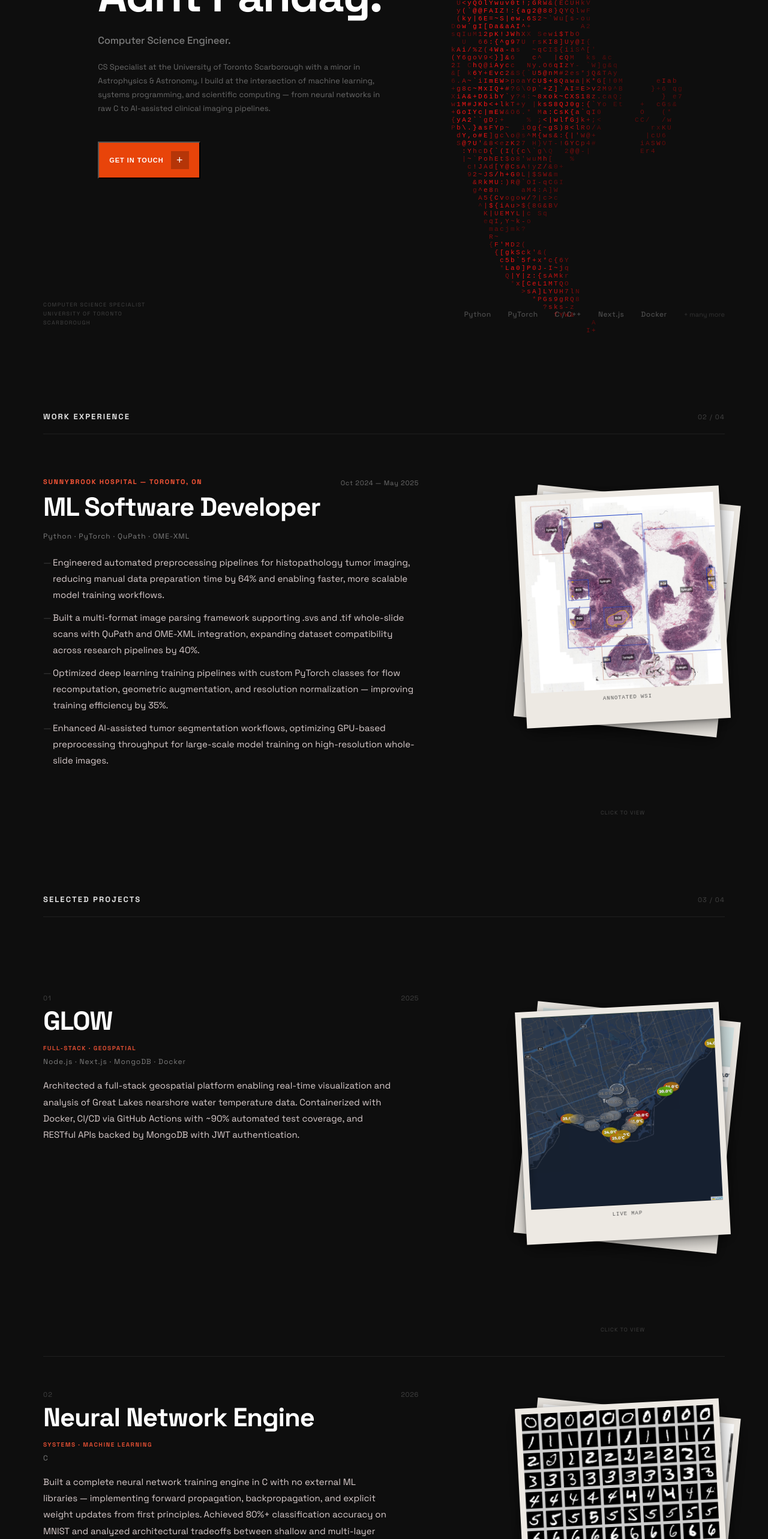
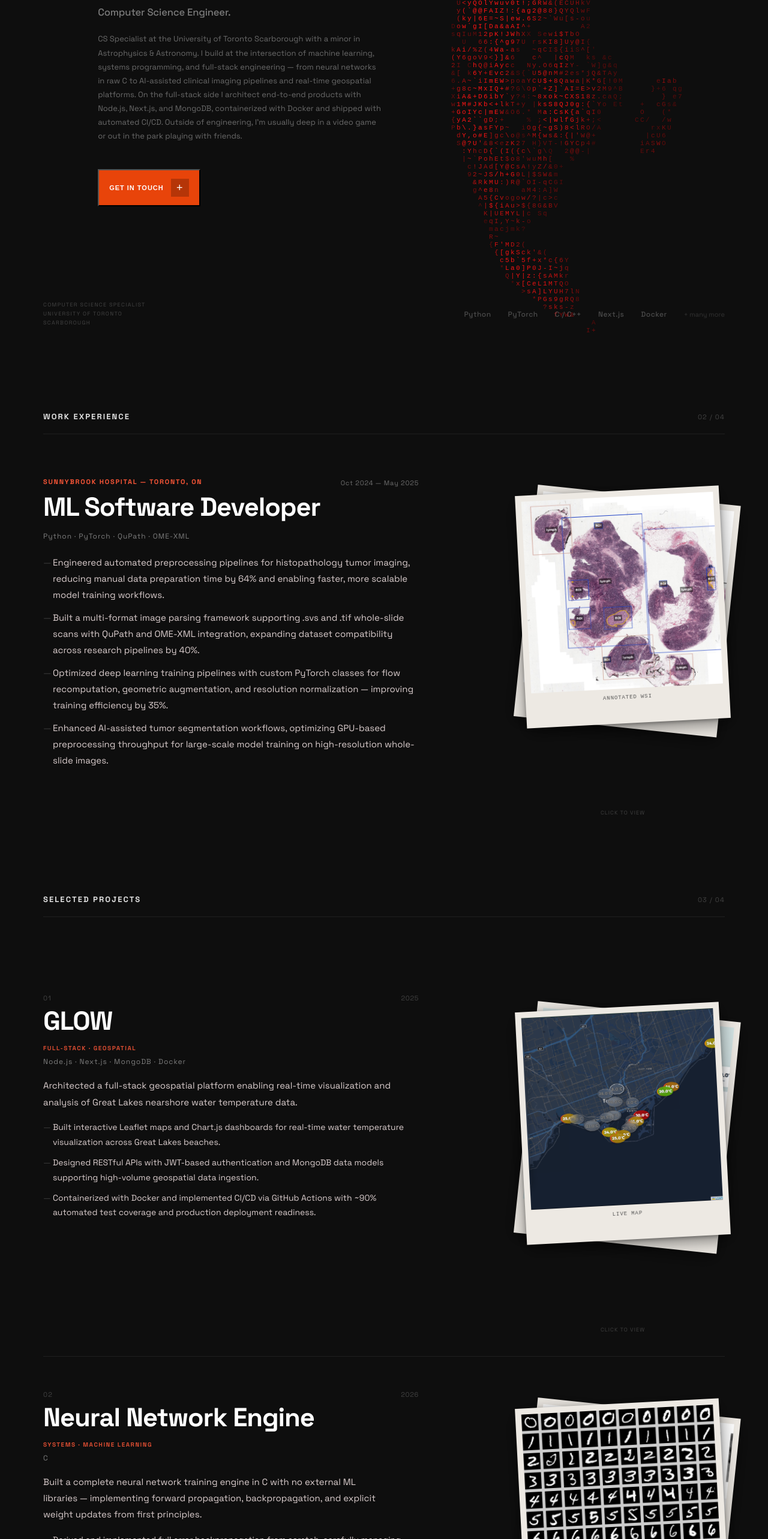
Before and after one commit to Adrit-3001/portfolio, a Next.js app: page / in a window 1280 px wide. Shown: the part 234-2800 px from the top of the page at 60% size. Built offline with nearby package versions, Linux system fonts and the light colour scheme.

Commit message:
polished more and more context

```diff
--- a/src/app/globals.css
+++ b/src/app/globals.css
@@ -429,6 +429,29 @@ h1 {
   color: rgba(255,255,255,0.18);
 }
 
+.proj-bullets {
+  list-style: none;
+  display: flex;
+  flex-direction: column;
+  gap: 9px;
+  margin-top: 16px;
+}
+
+.proj-bullets li {
+  font-size: 14px;
+  color: rgb(218, 205, 205);
+  line-height: 1.78;
+  padding-left: 16px;
+  position: relative;
+}
+
+.proj-bullets li::before {
+  content: '—';
+  position: absolute;
+  left: 0;
+  color: rgba(255,255,255,0.18);
+}
+
 /* ── POLAROID COLUMN ── */
 .polaroid-col {
   opacity: 0;
--- a/src/components/Hero.jsx
+++ b/src/components/Hero.jsx
@@ -42,8 +42,12 @@ export default function Hero() {
         <p className="hero-desc">
           CS Specialist at the University of Toronto Scarborough with a minor in
           Astrophysics &amp; Astronomy. I build at the intersection of machine
-          learning, systems programming, and scientific computing — from neural
-          networks in raw C to AI-assisted clinical imaging pipelines.
+          learning, systems programming, and full-stack engineering — from neural
+          networks in raw C to AI-assisted clinical imaging pipelines and
+          real-time geospatial platforms. On the full-stack side I architect
+          end-to-end products with Node.js, Next.js, and MongoDB, containerized
+          with Docker and shipped with automated CI/CD. Outside of engineering,
+          I&apos;m usually deep in a video game or out in the park playing with friends.
         </p>
         <div className="ctas">
           <div className="cta-wrap" ref={wrapRef}>
--- a/src/components/WorkSection.jsx
+++ b/src/components/WorkSection.jsx
@@ -9,7 +9,12 @@ const PROJECTS = [
     year: '2025',
     type: 'Full-Stack · Geospatial',
     stack: 'Node.js · Next.js · MongoDB · Docker',
-    desc: 'Architected a full-stack geospatial platform enabling real-time visualization and analysis of Great Lakes nearshore water temperature data. Containerized with Docker, CI/CD via GitHub Actions with ~90% automated test coverage, and RESTful APIs backed by MongoDB with JWT authentication.',
+    desc: 'Architected a full-stack geospatial platform enabling real-time visualization and analysis of Great Lakes nearshore water temperature data.',
+    bullets: [
+      'Built interactive Leaflet maps and Chart.js dashboards for real-time water temperature visualization across Great Lakes beaches.',
+      'Designed RESTful APIs with JWT-based authentication and MongoDB data models supporting high-volume geospatial data ingestion.',
+      'Containerized with Docker and implemented CI/CD via GitHub Actions with ~90% automated test coverage and production deployment readiness.',
+    ],
     images: [
       {
         src: '/projects/GLOW_home_page.png',
@@ -31,7 +36,12 @@ const PROJECTS = [
     year: '2026',
     type: 'Systems · Machine Learning',
     stack: 'C',
-    desc: 'Built a complete neural network training engine in C with no external ML libraries — implementing forward propagation, backpropagation, and explicit weight updates from first principles. Achieved 80%+ classification accuracy on MNIST and analyzed architectural tradeoffs between shallow and multi-layer networks on CIFAR-10.',
+    desc: 'Built a complete neural network training engine in C with no external ML libraries — implementing forward propagation, backpropagation, and explicit weight updates from first principles.',
+    bullets: [
+      'Derived and implemented full error backpropagation from scratch, carefully managing gradient flow and weight update sequencing across layers.',
+      'Achieved 80%+ classification accuracy on MNIST; analyzed performance gaps between shallow and multi-layer architectures on CIFAR-10.',
+      'Experimented with activation functions, hidden layer sizes, and input scaling to mitigate saturation and optimize convergence.',
+    ],
     images: [
       {
         src: '/projects/MINST_data.png',
@@ -53,7 +63,12 @@ const PROJECTS = [
     year: '2026',
     type: 'AI · Algorithms',
     stack: 'C',
-    desc: 'Engineered an adversarial multi-agent decision system combining A* pathfinding (Manhattan heuristic, priority-queue optimized) with MiniMax alpha-beta pruning for real-time grid navigation. Alpha-beta pruning reduces evaluated states by ~60% at search depth ≥ 10, enabling real-time decisions in large constrained environments.',
+    desc: 'Engineered an adversarial multi-agent decision system combining A* pathfinding with MiniMax alpha-beta pruning for real-time grid navigation.',
+    bullets: [
+      'Built A* pathfinding with Manhattan heuristic and priority-queue optimization for optimal, real-time path planning in constrained grids.',
+      'Developed MiniMax with alpha-beta pruning, reducing evaluated states by ~60% at search depth ≥ 10 for sub-second adversarial decisions.',
+      'Designed the system to handle dynamic opponent behaviour, enabling robust navigation across large, unpredictable environments.',
+    ],
     images: [
       {
         src: '/projects/search_MinMax.png',
@@ -75,7 +90,12 @@ const PROJECTS = [
     year: '2024',
     type: 'ML · Data Science',
     stack: 'Python',
-    desc: '1st place at MTA Datathon among 50+ participants. Applied ML-driven trend forecasting, risk evaluation, and budget optimization across 15+ race data points — including track history, race results, and car malfunction data — to identify the highest-performing F1 fantasy team within a $1M budget.',
+    desc: '1st place at MTA Datathon among 50+ participants. Applied ML-driven forecasting and budget optimization to build the highest-scoring F1 fantasy team within a $1M cap.',
+    bullets: [
+      'Analyzed 15+ race data points — track history, driver form, results, and car malfunction rates — to build performance forecast models.',
+      'Applied budget optimization within the $1M cap to identify the team scoring 193 points, securing 1st place among 50+ participants.',
+      'Collaborated in a 4-person team using agile workflows across data acquisition, model building, and final presentation.',
+    ],
     images: [
       {
         src: '/projects/Most_optimal_team.png',
@@ -117,6 +137,11 @@ export default function WorkSection() {
               <div className="proj-type">{project.type}</div>
               <div className="proj-stack-label">{project.stack}</div>
               <p className="proj-desc">{project.desc}</p>
+              <ul className="proj-bullets">
+                {project.bullets.map((b) => (
+                  <li key={b}>{b}</li>
+                ))}
+              </ul>
             </ScrollReveal>
 
             <ScrollReveal className="polaroid-col" delay={200}>
```
